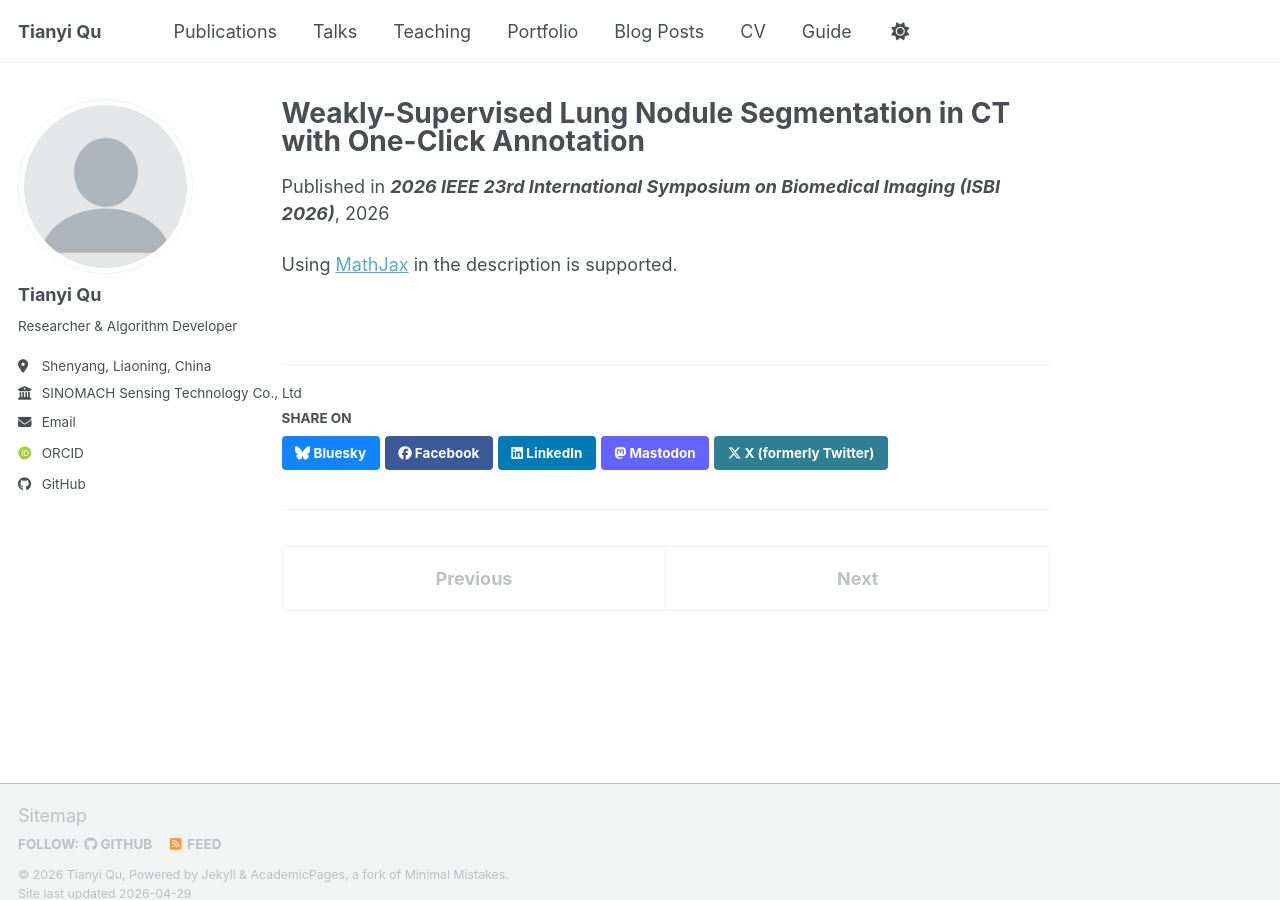
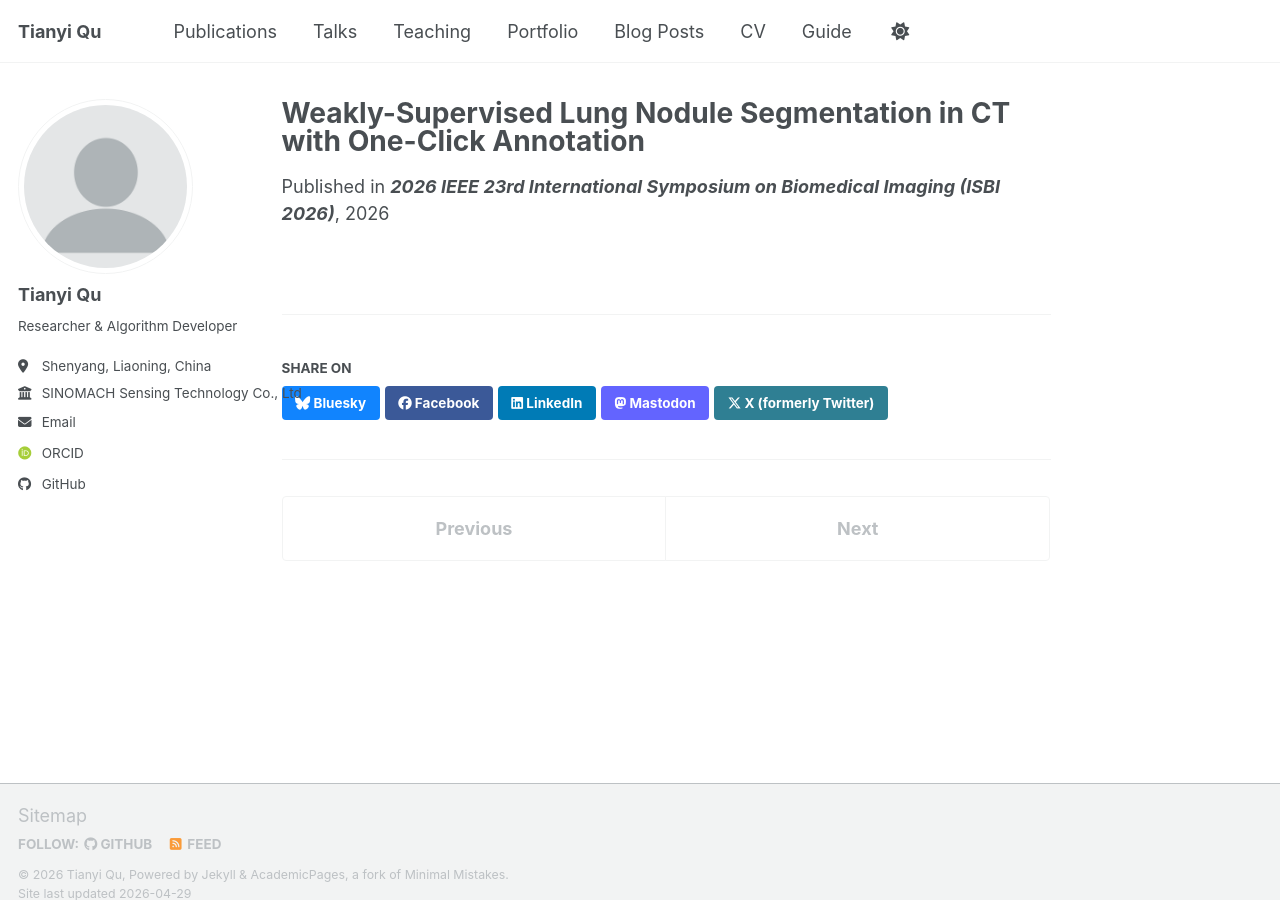
Before and after one commit to TQSAIS/tqsais.github.io, a Jekyll site: the page built from _publications/2009-10-01-paper-title-number-1.md, in a window 1280 px wide and 900 px high. Built offline with Jekyll 4.4.1, drawn with Linux system fonts in a browser that asks for light colours; some web fonts are replaced; a script bundle is joined from its source files by our own code; library files that are not in the unit come from our copies.

Commit message:
Update 2009-10-01-paper-title-number-1.md

```diff
--- a/_publications/2009-10-01-paper-title-number-1.md
+++ b/_publications/2009-10-01-paper-title-number-1.md
@@ -12,5 +12,3 @@ core_image: '/images/ISBI2026.png'
 venue_logo: '/images/isbi2026.png'
 paperurl: 'https://tqsais.github.io/files/ISBI2026.pdf'
 ---
-
-Using [MathJax](https://www.mathjax.org/) in the description is supported.
```
